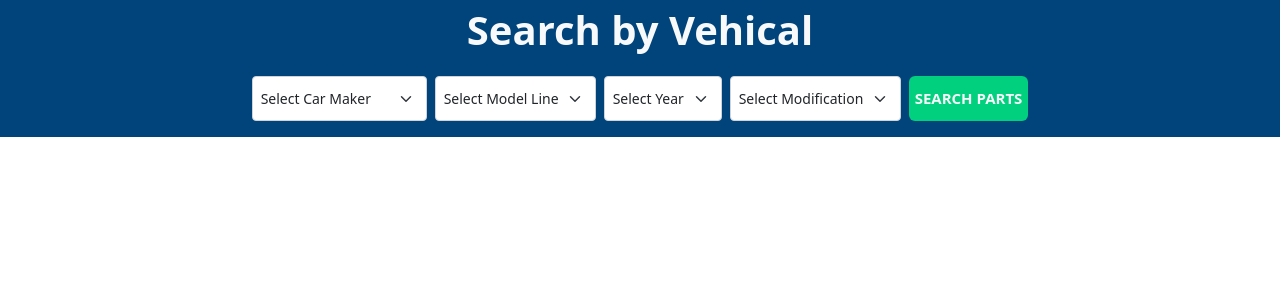
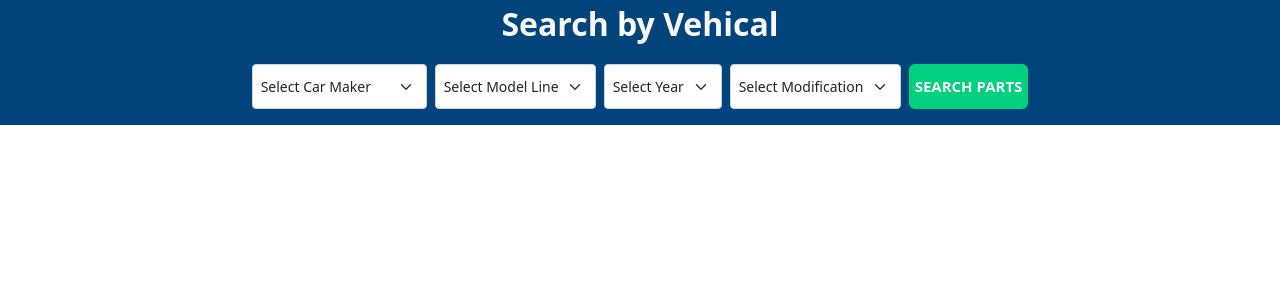
Before and after one commit to WebMalidu/spare_part_new_website, a PHP site: page /searchSection.php in a window 1280 px wide. Shown: the top 300 px of the page. Run offline with PHP 8.4, Linux system fonts and the light colour scheme.

Commit message:
edit search

```diff
--- a/frontend/searchSection.php
+++ b/frontend/searchSection.php
@@ -20,9 +20,9 @@
 
 <body>
     <section class="w-100 searchSection">
-        <div class="container searchSection-mainContainer d-flex flex-column align-items-center">
-            <div class="searchSection-header  fs-1 text-light fw-bold">Search by Vehical</div>
-            <div class="searchSection-selectorBox d-flex gap-2 p-3 ">
+        <div class="container searchSection-mainContainer ">
+            <div class="searchSection-header text-center fs-2 text-light fw-bold">Search by Vehical</div>
+            <div class="searchSection-selectorBox d-flex gap-2 p-3 justify-content-center">
                 <div>
                     <select class="searchSection-selector form-select form-select-sm" aria-label="Small select example">
                         <option selected>Select Car Maker</option>
```
